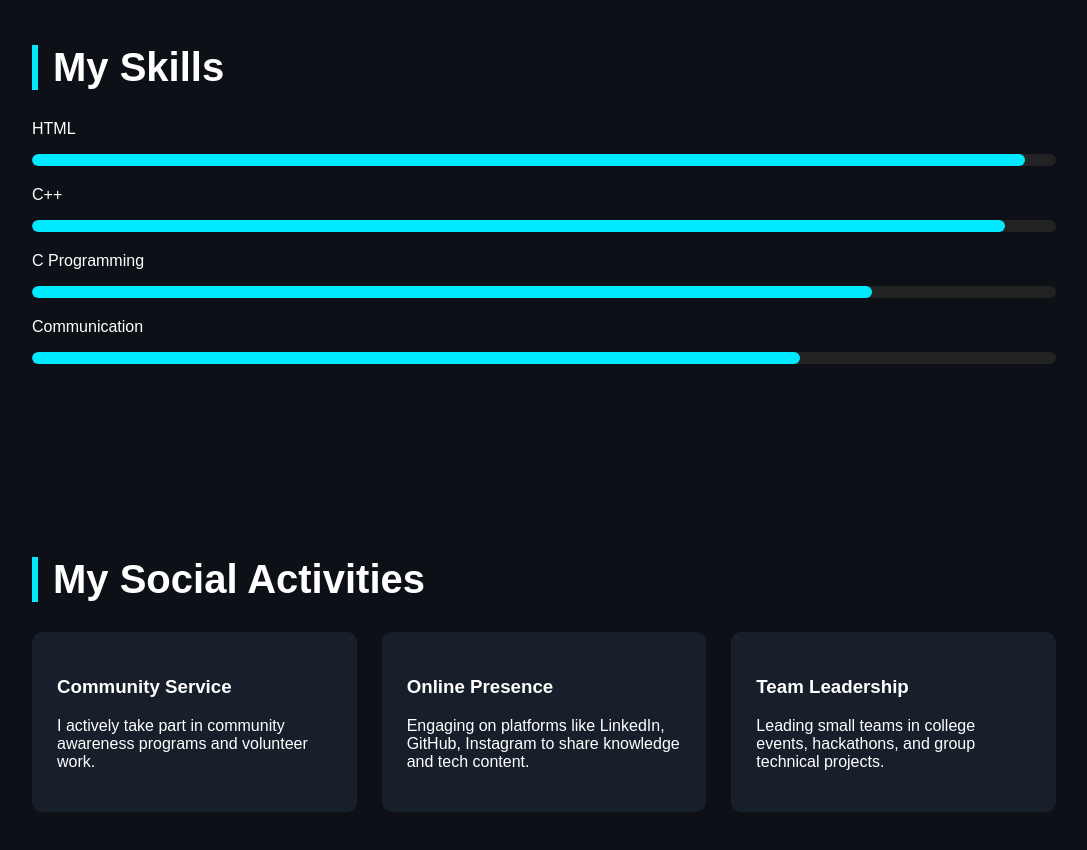
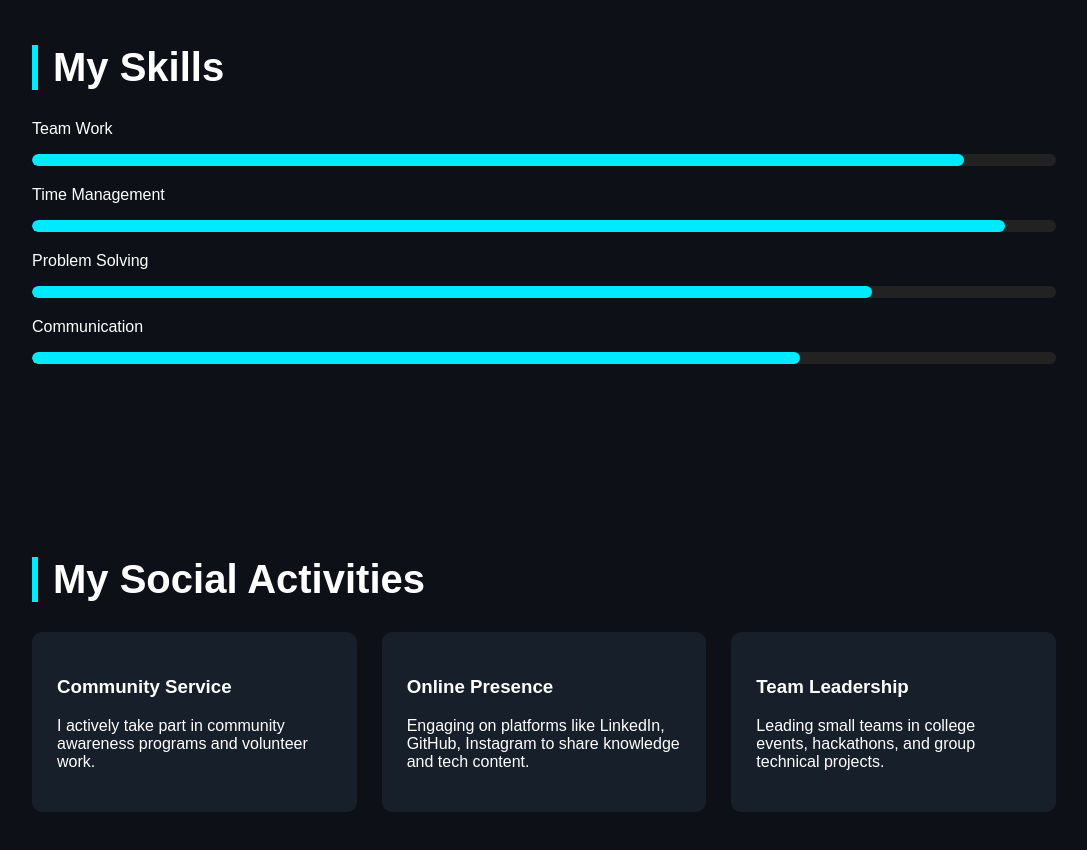
Before and after one commit to niranjan03pg/niranjan03pg, a plain HTML site: page index.html in a window 1280 px wide. Shown: the part 1560-2410 px from the top of the page, without its empty margins (96-1183 px from the left). Drawn offline with Linux system fonts and the light colour scheme.

Commit message:
Update index.html

```diff
--- a/index.html
+++ b/index.html
@@ -233,17 +233,17 @@
     <h2>My Skills</h2>
 
     <div class="skill">
-        <p>HTML</p>
-        <div class="bar"><div class="bar-fill" style="--percent:97%;"></div></div>
+        <p>Team Work</p>
+        <div class="bar"><div class="bar-fill" style="--percent:91%;"></div></div>
     </div>
 
     <div class="skill">
-        <p>C++</p>
+        <p>Time Management</p>
         <div class="bar"><div class="bar-fill" style="--percent:95%;"></div></div>
     </div>
 
     <div class="skill">
-        <p>C Programming</p>
+        <p>Problem Solving</p>
         <div class="bar"><div class="bar-fill" style="--percent:82%;"></div></div>
     </div>
 
```
